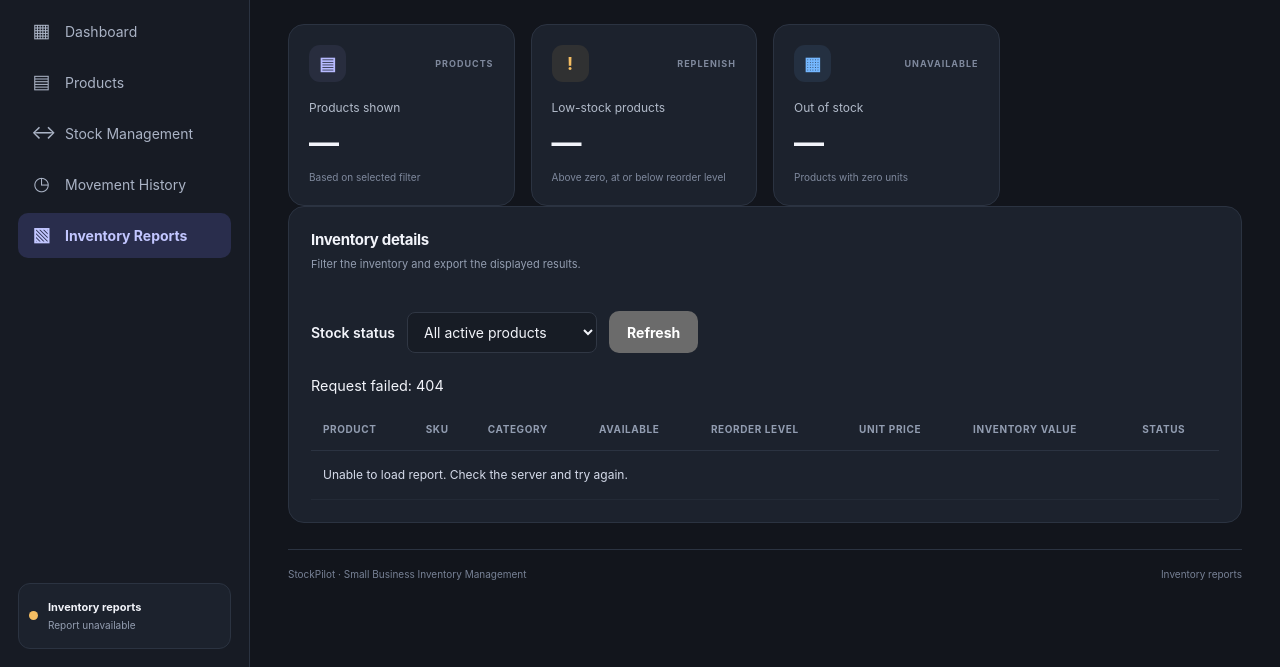
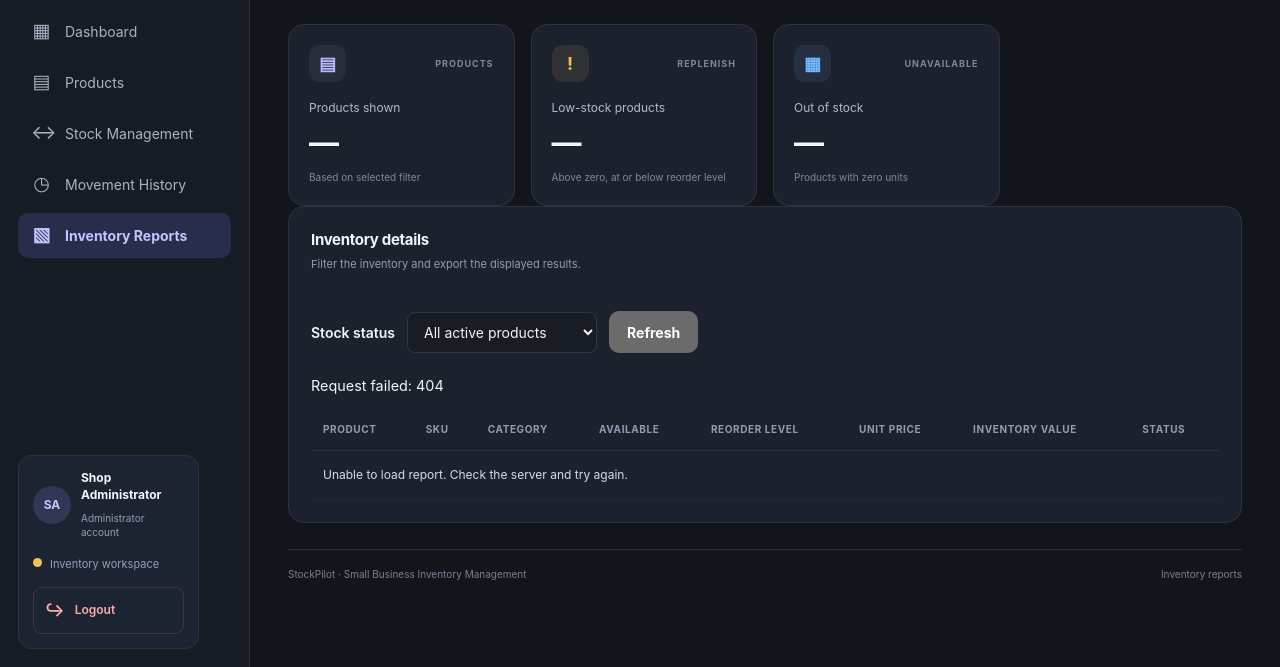
Before and after one commit to Samyak26K/small-business-inventory, a plain HTML site: page client/reports.html in a window 1280 px wide. Shown: the part 133-800 px from the top of the page. Drawn offline with Linux system fonts and the light colour scheme; no server answers; sample sign-in values are in the browser's storage.

Commit message:
Add sidebar logout functionality

```diff
--- a/client/css/style.css
+++ b/client/css/style.css
@@ -1549,3 +1549,114 @@ h1 {
   color: var(--text-muted, #a1a9ba);
   font-size: 12px;
 }
+
+
+/* Sidebar account section and logout action */
+.sidebar-bottom.sidebar-account {
+  display: flex;
+  flex-direction: column;
+  align-items: stretch;
+  gap: 14px;
+  padding: 14px;
+  border: 1px solid #2b3444;
+  border-radius: 13px;
+  background: #1d2431;
+  box-sizing: border-box;
+  width: calc(100% - 32px);
+}
+
+.sidebar-account-user {
+  display: flex;
+  align-items: center;
+  gap: 10px;
+  min-width: 0;
+}
+
+.account-avatar {
+  width: 38px;
+  height: 38px;
+  flex: 0 0 38px;
+  display: grid;
+  place-items: center;
+  border-radius: 50%;
+  background: #303653;
+  color: #c3c7ff;
+  font-weight: 700;
+  font-size: 12px;
+}
+
+.account-details {
+  display: flex;
+  flex-direction: column;
+  gap: 4px;
+  min-width: 0;
+}
+
+.account-details strong {
+  color: #f4f6fb;
+  font-size: 12px;
+  line-height: 1.4;
+  overflow-wrap: anywhere;
+}
+
+.account-details small {
+  color: #91a0ba;
+  font-size: 10px;
+  line-height: 1.4;
+}
+
+.sidebar-account-status {
+  display: flex;
+  align-items: center;
+  gap: 8px;
+  min-width: 0;
+}
+
+.sidebar-account-status small {
+  color: #91a0ba;
+  font-size: 11px;
+}
+
+.sidebar-logout {
+  width: 100%;
+  display: flex;
+  align-items: center;
+  justify-content: flex-start;
+  gap: 10px;
+  padding: 10px 11px;
+  border: 1px solid #49323d;
+  border-radius: 9px;
+  background: transparent;
+  color: #ffaaaa;
+  font: inherit;
+  font-size: 12px;
+  font-weight: 600;
+  text-align: left;
+  cursor: pointer;
+  transition: background 160ms ease, border-color 160ms ease;
+}
+
+.sidebar-logout:hover {
+  background: #30232c;
+  border-color: #754151;
+}
+
+.sidebar-logout:focus-visible {
+  outline: 2px solid #8589ff;
+  outline-offset: 3px;
+}
+
+.sidebar-logout span:first-child {
+  font-size: 17px;
+}
+
+@media (max-width: 600px) {
+  .sidebar-bottom.sidebar-account {
+    gap: 10px;
+    padding: 10px;
+  }
+
+  .account-details strong {
+    font-size: 11px;
+  }
+}
--- /dev/null
+++ b/client/js/sidebar.js
@@ -0,0 +1,18 @@
+
+document.addEventListener("DOMContentLoaded", () => {
+  const logoutButton = document.getElementById("sidebar-logout");
+
+  if (!logoutButton) return;
+
+  logoutButton.addEventListener("click", () => {
+    const confirmed = window.confirm("Are you sure you want to log out?");
+
+    if (!confirmed) return;
+
+    // Remove the authentication token from this browser session.
+    sessionStorage.removeItem("stockpilot_token");
+
+    // Return to the login page.
+    window.location.replace("/login.html");
+  });
+});
--- a/client/reports.html
+++ b/client/reports.html
@@ -8,6 +8,7 @@
   <title>Inventory Reports | StockPilot</title>
   <link rel="stylesheet" href="/css/style.css">
   <script src="/js/api.js" defer></script>
+  <script src="/js/sidebar.js" defer></script>
   <script src="/js/reports.js" defer></script>
 </head>
 <body>
@@ -37,13 +38,31 @@
         </a>
       </nav>
 
-      <div class="sidebar-bottom">
-        <div class="status-dot"></div>
-        <div>
-          <strong>Inventory reports</strong>
-          <small id="connection-status">Loading report...</small>
-        </div>
-      </div>
+
+<div class="sidebar-bottom sidebar-account">
+  <div class="sidebar-account-user">
+    <span class="account-avatar" aria-hidden="true">SA</span>
+    <div class="account-details">
+      <strong>Shop Administrator</strong>
+      <small>Administrator account</small>
+    </div>
+  </div>
+
+  <div class="sidebar-account-status">
+    <span class="status-dot"></span>
+    <small>Inventory workspace</small>
+  </div>
+
+  <button
+    class="sidebar-logout"
+    id="sidebar-logout"
+    type="button"
+  >
+    <span aria-hidden="true">↪</span>
+    <span>Logout</span>
+  </button>
+</div>
+
     </aside>
 
     <main class="main-content">
```
Also changed, not shown: client/dashboard.html (+26 -7 lines), client/movements.html (+26 -4 lines), client/products.html (+26 -4 lines), client/stock-entry.html (+26 -4 lines).
